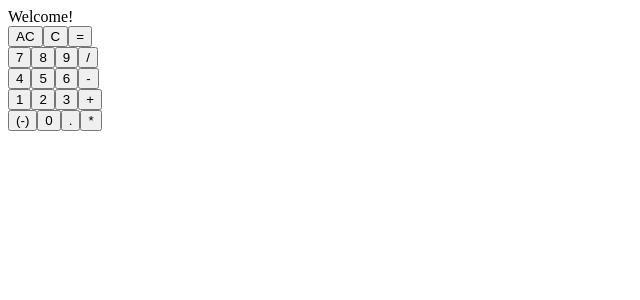
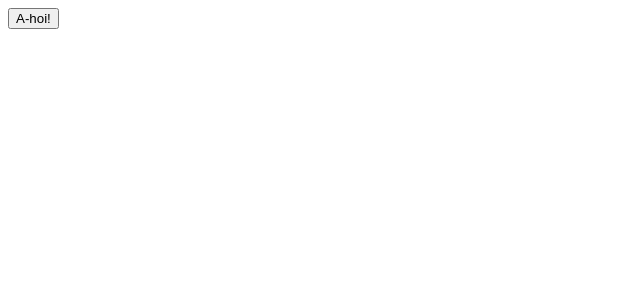
Before and after one commit to caadams4/caadams4.github.io, a React (Create React App) app in the folder my-app/: page / in a window 1280 px wide. Shown: the top 300 px of the page, without its empty margins (0-640 px from the left). Built offline with nearby package versions, Linux system fonts and the light colour scheme.

Commit message:
Staging for build with Dr Bart video

```diff
--- a/my-app/src/App.tsx
+++ b/my-app/src/App.tsx
@@ -13,8 +13,8 @@ function App(): JSX.Element  {
   return (
     <div className="App">
       <div>
-          <Display text={display}></Display>
-          <Buttons change={setDisplay}></Buttons>
+          <Display></Display>
+          <Buttons></Buttons>
       </div>
     </div>
   );
--- /dev/null
+++ b/my-app/src/components/Button.tsx
@@ -0,0 +1,7 @@
+
+
+export function Button(): JSX.Element {
+    return (
+        <button> A-hoi! </button>
+    )
+}
--- a/my-app/src/components/Buttons.tsx
+++ b/my-app/src/components/Buttons.tsx
@@ -1,94 +1,7 @@
-import React, { useState } from 'react';
+import { Button } from "./Button"
 
-
-export const Buttons = (props: {change: (text: string) => void}): JSX.Element => {
-  const [calcDisp, setCalcDisp] = useState("");
-  const [calcWorking, setCalcWorking] = useState(0);
-  const [calcTmp, setCalcTmp] = useState(0);
-  const [count, setCount] = useState(0);
-  const [neg, setNeg] = useState(false);
-  const [minus, setMinus] = useState(false);
-  const [plus, setPlus] = useState(false);
-  const [mult, setMult] = useState(false);
-  const [div, setDiv] = useState(false);
-  const [equals, setEquals] = useState(false);
-  const [dec, setDec] = useState(false);
-  const [operator, setOperator] = useState("y")
-
-//TODO AC function
-
-//TODO BackSpace funciton
-
-//TODO Equals
-
-//TODO Add
-
-//TODO Sub
-
-//TODO div
-
-//TODO mult
-
-//TODO decimal
-
-//TODO negative
-
-
-    const handleInput = (calcInput: number) => {
-        if (equals === true) {
-          setCalcTmp(0);
-          setEquals(false);
-        }
-        if (dec === true) {
-          setCalcWorking(calcWorking+(calcInput*0.1))
-          handleCalcDisplay();
-        } else {
-          setCalcWorking((calcWorking*10)+calcInput)
-          handleCalcDisplay();
-        }
-    }
-
-
-
-
-    const handleCalcDisplay = () => {
-       props.change(calcWorking.toString());
-    }
-
-
-
-
+export function Buttons(): JSX.Element {
     return (
-        <div>
-            <div className="buttonRow">
-                <button onClick={() => handleInput(0)}>AC</button>
-                <button onClick={() => handleInput(0)}>C</button>
-                <button onClick={() => handleInput(0)}>=</button>
-            </div>
-            <div className="buttonRow">
-                <button onClick={() => handleInput(7)}>7</button>
-                <button onClick={() => handleInput(8)}>8</button>
-                <button onClick={() => handleInput(9)}>9</button>
-                <button onClick={() => handleInput(0)}>/</button>
-            </div>
-            <div className="buttonRow">
-                <button onClick={() => handleInput(4)}>4</button>
-                <button onClick={() => handleInput(5)}>5</button>
-                <button onClick={() => handleInput(6)}>6</button>
-                <button onClick={() => handleInput(0)}>-</button>
-            </div>
-            <div className="buttonRow">
-                <button onClick={() => handleInput(1)}>1</button>
-                <button onClick={() => handleInput(2)}>2</button>
-                <button onClick={() => handleInput(3)}>3</button>
-                <button onClick={() => handleInput(0)}>+</button>
-            </div>
-            <div className="buttonRow">
-                <button onClick={() => handleInput(7)}>(-)</button>
-                <button onClick={() => handleInput(0)}>0</button>
-                <button onClick={() => handleInput(0)}>.</button>
-                <button onClick={() => handleInput(0)}>*</button>
-            </div>
-        </div>
+        <Button></Button>
     )
 }
--- a/my-app/src/components/Display.tsx
+++ b/my-app/src/components/Display.tsx
@@ -4,10 +4,10 @@ import { Screen } from '../interfaces/Screen'
 
 
 
-export const Display = ({text}: {text: string}): JSX.Element => {
+export const Display = (): JSX.Element => {
     return (
         <div>
-            {text}
+
         </div>
     )
 }
```
